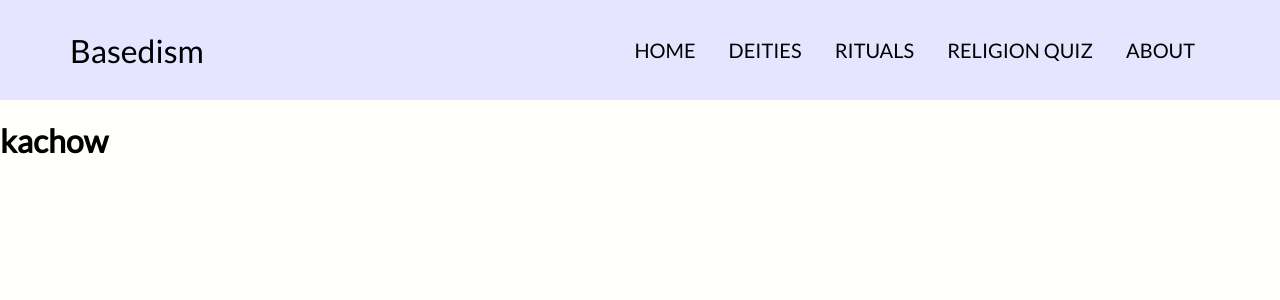
After one commit to ovandermeer/RS-Website, a Django app: page /about/ in a window 1280 px wide. The commit adds this page. Shown: the top 300 px of the page. Run offline with Django 4.2, Linux system fonts and the light colour scheme.

Commit message:
Beginning The Final Pushes
omg it's almost done

```diff
--- a/main/static/main/css/styles.css
+++ b/main/static/main/css/styles.css
@@ -133,10 +133,9 @@ svg {
 }
 
 .Godp {
-  width: 450px;
+  width: auto;
   text-align: center;
   word-wrap: break-word;
-  margin-left: 1.7rem;
 }
 
 .section {
--- /dev/null
+++ b/main/templates/main/about.html
@@ -0,0 +1,31 @@
+{% load static %}
+
+<!DOCTYPE html>
+<html lang="en">
+  <head>
+    <meta charset="UTF-8" />
+    <meta http-equiv="X-UA-Compatible" content="IE=edge" />
+    <meta name="viewport" content="width=device-width, initial-scale=1.0" />
+    <link rel="stylesheet" href="{% static 'main/css/styles.css' %}" />
+    <title>Deities - Basedism</title>
+  </head>
+  <body>
+    <header class="navhead">
+      <a class="logo" href="{% url 'main:index' %}">Basedism</a>
+      <nav>
+        <ul class="nav-area top-nav">
+          <li><a href="{% url 'main:index' %}">Home</a></li>
+          <li><a href="{%  url 'main:deities' %}">Deities</a></li>
+          <li><a href="{% url 'main:rituals' %}">Rituals</a></li>
+          <li><a href="{% url 'polls:form' %}">Religion Quiz</a></li>
+          <li><a href="{% url 'main:about' %}">About</a></li>
+        </ul>
+      </nav>
+    </header>
+    <div class="k">
+        <h1>
+            kachow
+        </h1>
+    </div>
+  </body>
+</html>
--- a/main/templates/main/deities.html
+++ b/main/templates/main/deities.html
@@ -18,7 +18,7 @@
           <li><a href="{%  url 'main:deities' %}">Deities</a></li>
           <li><a href="{% url 'main:rituals' %}">Rituals</a></li>
           <li><a href="{% url 'polls:form' %}">Religion Quiz</a></li>
-          <li><a href="{% url 'main:index' %}#about">About</a></li>
+          <li><a href="{% url 'main:about' %}">About</a></li>
         </ul>
       </nav>
     </header>
--- a/main/templates/main/index.html
+++ b/main/templates/main/index.html
@@ -21,7 +21,8 @@
           <li><a href="{%  url 'main:deities' %}">Deities</a></li>
           <li><a href="{% url 'main:rituals' %}">Rituals</a></li>
           <li><a href="{% url 'polls:form' %}">Religion Quiz</a></li>
-          <li><a href="{% url 'main:index' %}#about">About</a></li>
+          <li><a href="{% url 'main:index' %}">About</a></li>
+
       </ul>
     </nav>
   </header>
--- a/main/templates/main/rituals.html
+++ b/main/templates/main/rituals.html
@@ -18,7 +18,7 @@
           <li><a href="{%  url 'main:deities' %}">Deities</a></li>
           <li><a href="{% url 'main:rituals' %}">Rituals</a></li>
           <li><a href="{% url 'polls:form' %}">Religion Quiz</a></li>
-          <li><a href="{% url 'main:index' %}#about">About</a></li>
+          <li><a href="{% url 'main:about' %}">About</a></li>
         </ul>
       </nav>
     </header>
--- a/main/urls.py
+++ b/main/urls.py
@@ -7,4 +7,5 @@ urlpatterns = [
     path('', views.index, name='index'),
     path('deities/', views.deities, name='deities'),
     path('rituals/', views.rituals, name='rituals'),
+    path('about/', views.about, name='about'),
 ]
--- a/main/views.py
+++ b/main/views.py
@@ -11,3 +11,6 @@ def deities(request):
 
 def rituals(request):
     return render(request, 'main/rituals.html')
+
+def about(request):
+    return render(request, 'main/about.html')
--- a/polls/templates/polls/detail.html
+++ b/polls/templates/polls/detail.html
@@ -21,7 +21,7 @@
           <li><a href="{%  url 'main:deities' %}">Deities</a></li>
           <li><a href="{% url 'main:rituals' %}">Rituals</a></li>
           <li><a href="{% url 'polls:form' %}">Religion Quiz</a></li>
-          <li><a href="{% url 'main:index' %}#about">About</a></li>
+          <li><a href="{% url 'main:about' %}">About</a></li>
       </ul>
     </nav>
   </header>
@@ -54,5 +54,4 @@
     </svg>
   </div>
 </body>
-
 </html>
--- a/polls/templates/polls/result.html
+++ b/polls/templates/polls/result.html
@@ -30,5 +30,7 @@
 {% autoescape off %}
 {{ results }}
 {% endautoescape %}
+    </div>
+  </div>
 </body>
 </html>
```
Also changed, not shown: static/main/css/styles.css (+1 -30 lines).
